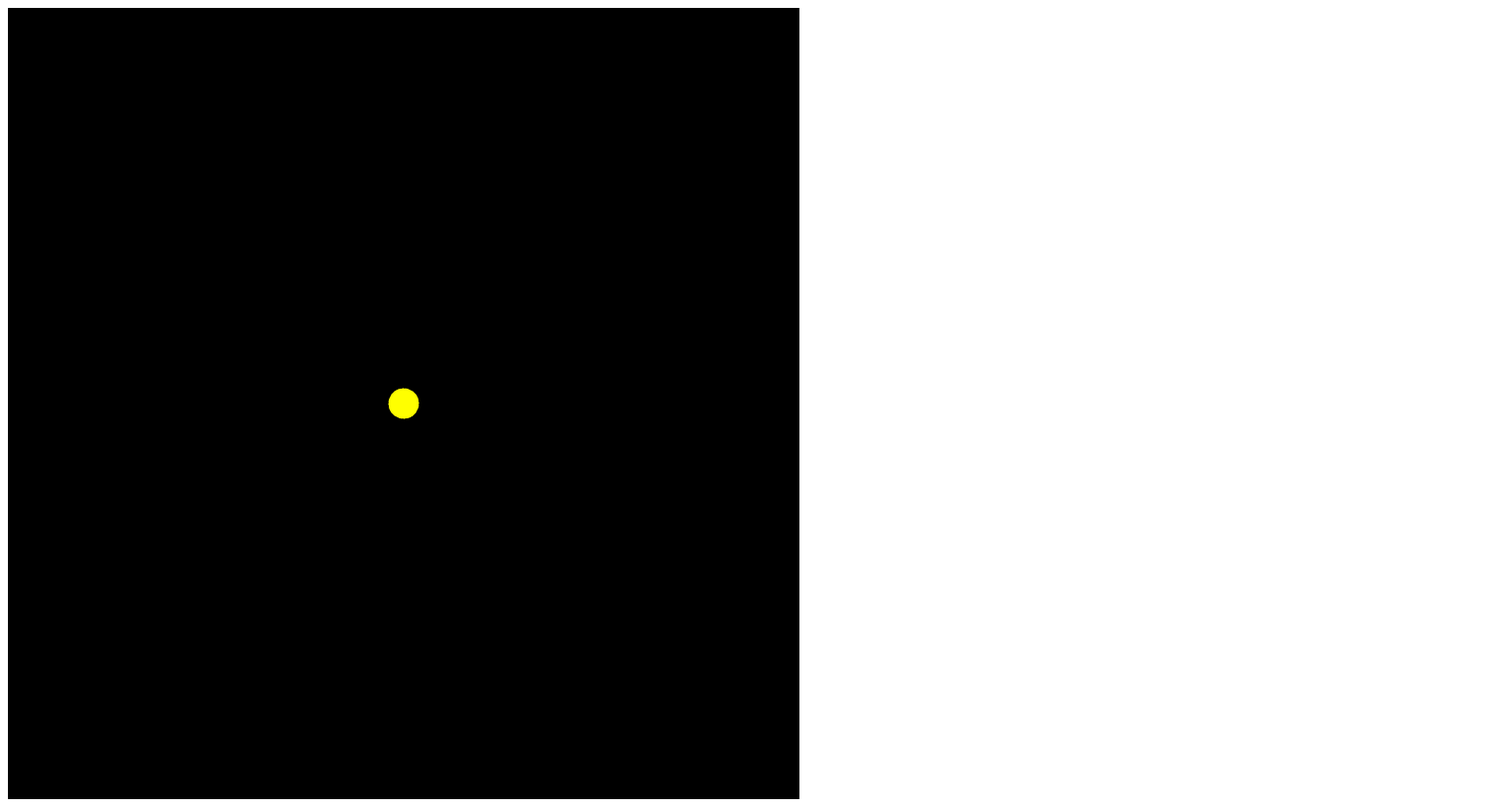
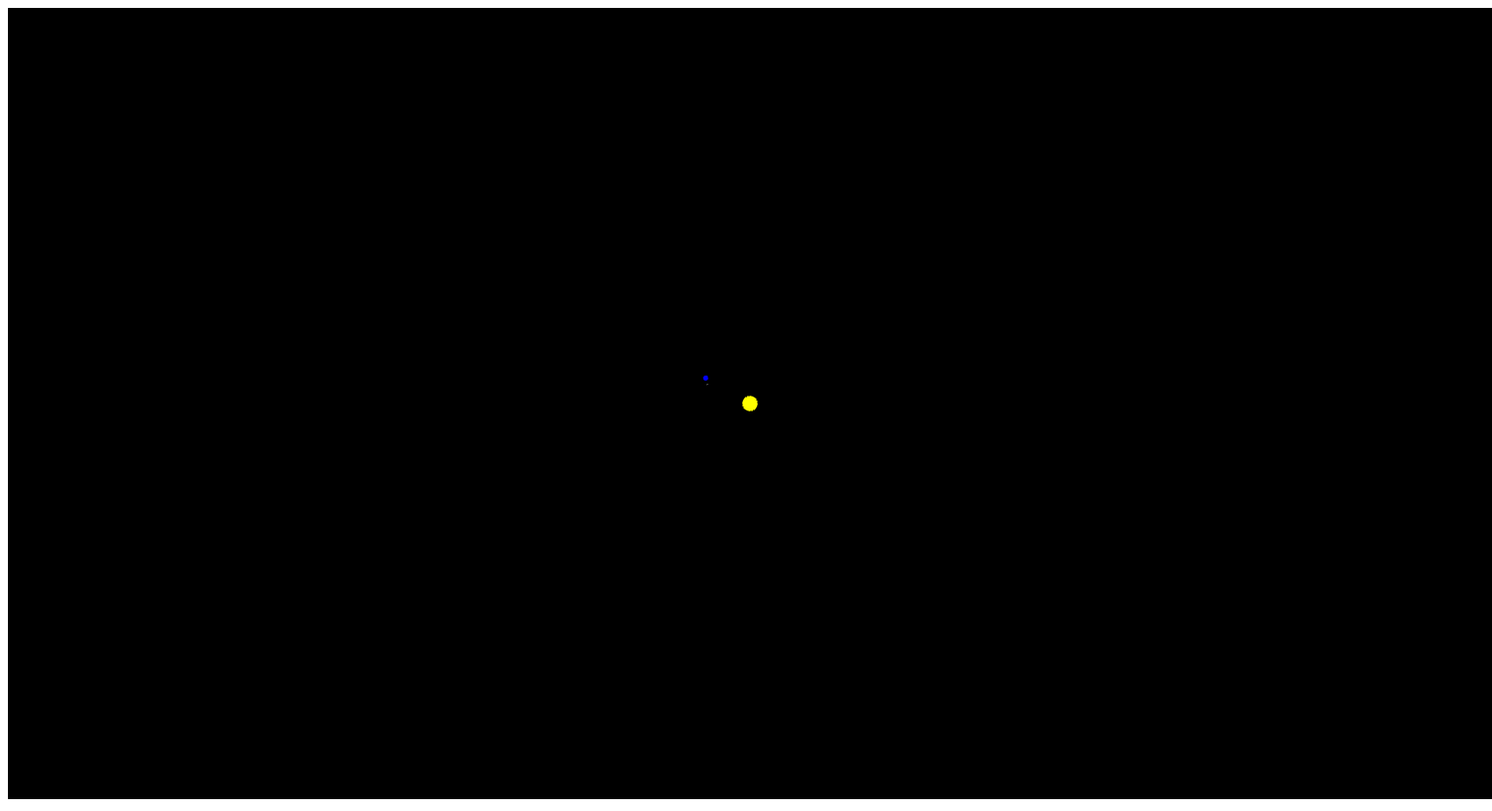
Before and after one commit to sebboatwright/SWE447, a plain HTML site: page Assignment-5/Solar.html in a window 1280 px wide. Shown: the whole page at 99% size, 1508 px wide, since content can reach past the window. Drawn offline with Linux system fonts and the light colour scheme.

Commit message:
Completed Earth and Moon

```diff
--- a/Assignment-5/Solar.html
+++ b/Assignment-5/Solar.html
@@ -35,6 +35,6 @@
 </head>
 
 <body>
-  <canvas id="webgl-canvas" width="800" height="800"></canvas>
+  <canvas id="webgl-canvas" width="1500" height="800"></canvas>
 </body>
 </html>
--- a/Assignment-5/Solar.js
+++ b/Assignment-5/Solar.js
@@ -20,8 +20,8 @@ var Planets = {
   Sun : undefined,
   // Mercury : undefined,
   // Venus : undefined,
-  // Earth : undefined,
-  // Moon : undefined,
+  Earth : undefined,
+  Moon : undefined,
   // Mars : undefined,
   // Jupiter : undefined,
   // Saturn : undefined,
@@ -135,7 +135,7 @@ function render() {
   // system (and hence, has no translation to its location).
 
   ms.push();
-  ms.scale(data.radius);
+  ms.scale(data.radius / 2);
   gl.useProgram(planet.program);
   gl.uniformMatrix4fv(planet.uniforms.MV, false, flatten(ms.current()));
   gl.uniformMatrix4fv(planet.uniforms.P, false, flatten(P));
@@ -146,6 +146,49 @@ function render() {
   //
   //  Add your code for more planets here!
   //
+
+  // ***** EARTH *****
+  name = "Earth";
+  planet = Planets[name];
+  data = SolarSystem[name];
+
+  planet.PointMode = false;
+
+  ms.push();
+  ms.rotate((data.year * time), [0, 0, 1]);
+  ms.translate((data.distance * 10), 0, 0);
+
+  ms.push();  // Moon
+
+  ms.rotate(((data.year / 365) * time), [0, 0, 1]);
+  ms.scale(data.radius / 2);
+
+  gl.useProgram(planet.program);
+  gl.uniformMatrix4fv(planet.uniforms.MV, false, flatten(ms.current()));
+  gl.uniformMatrix4fv(planet.uniforms.P, false, flatten(P));
+  gl.uniform4fv(planet.uniforms.color, flatten(data.color));
+
+  planet.render();
+  ms.pop();
+
+  // ***** MOON *****
+  name = "Moon";
+  planet = Planets[name];
+  data = SolarSystem[name];
+
+  planet.PointMode = false;
+
+  ms.rotate(((data.year * 365) * time), [0, 0, 1]); // Rotate around Earth
+  ms.translate((data.distance * 500), 0, 0); // Distance from Earth x500, otherwise the Moon would be behind the Earth
+  ms.scale(data.radius / 2);
+
+  gl.useProgram(planet.program);
+  gl.uniformMatrix4fv(planet.uniforms.MV, false, flatten(ms.current()));
+  gl.uniformMatrix4fv(planet.uniforms.P, false, flatten(P));
+  gl.uniform4fv(planet.uniforms.color, flatten(data.color));
+
+  planet.render();
+  ms.pop();
 
   window.requestAnimationFrame(render);
 }
```
